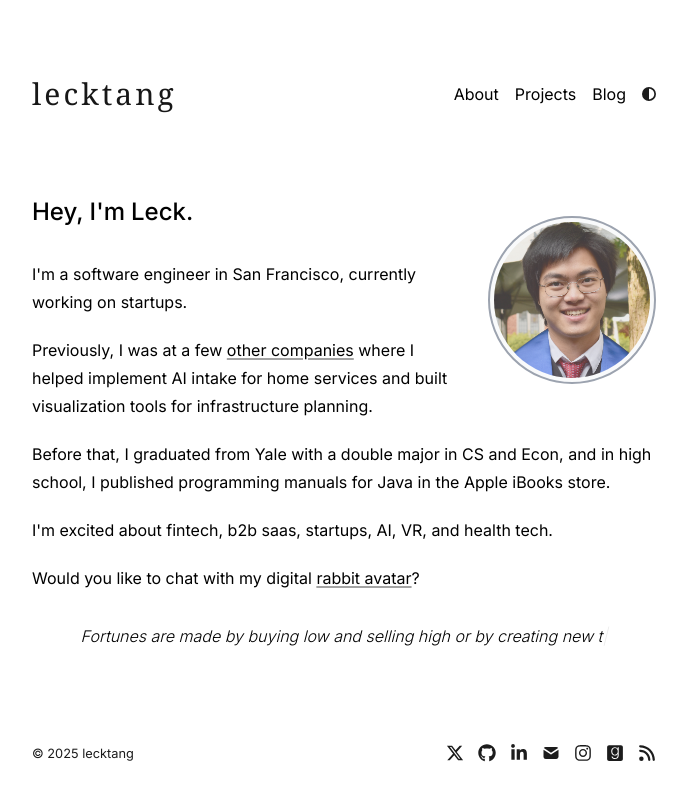
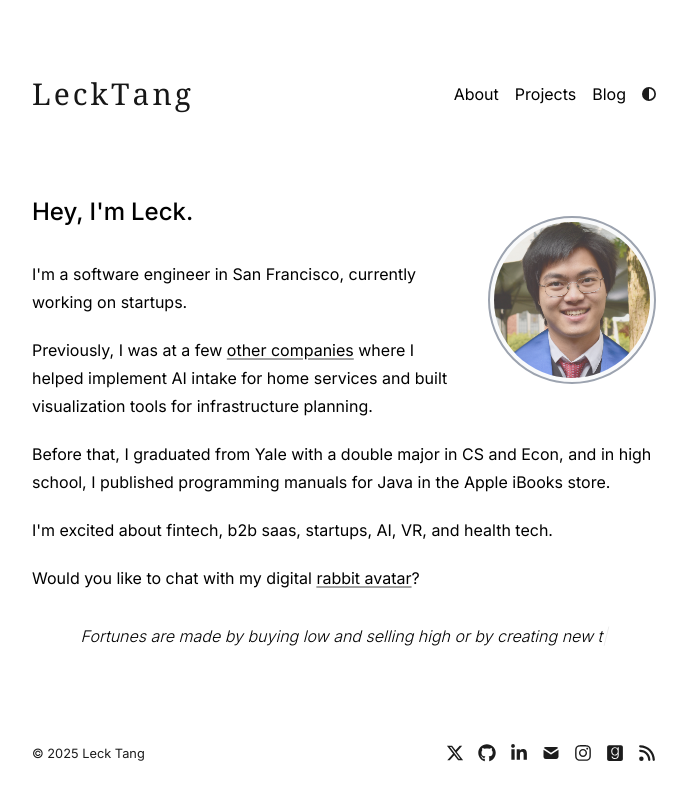
Before and after one commit to achrysaetos/portfolio-website, a Next.js app: page / in a window 1280 px wide. Shown: the top 800 px of the page, without its empty margins (296-983 px from the left). Built offline with nearby package versions, Linux system fonts and the light colour scheme.

Commit message:
update metadata

```diff
--- a/app/config.ts
+++ b/app/config.ts
@@ -1,10 +1,10 @@
 export const metaData = {
   baseUrl: "https://lecktang.com/",
-  title: "lecktang",
+  title: "Leck Tang",
   name: "Leck Tang",
   ogImage: "/opengraph-image.png",
   description:
-    "A clean, fast, and lightweight portfolio template built with Next.js, Vercel, and Tailwind CSS for optimal performance.",
+    "Hello there! You've reached my personal site and blog. Check out my Github, connect with me on LinkedIn, or follow me on Twitter!",
 };
 
 export const socialLinks = {
```
